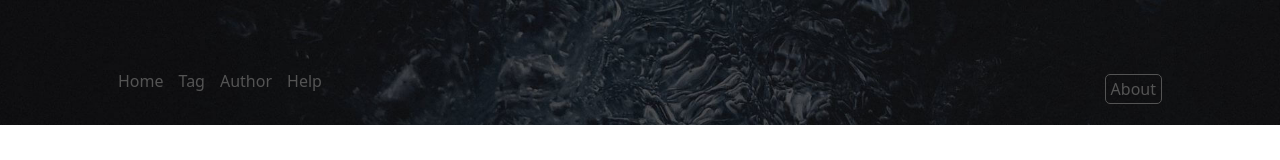
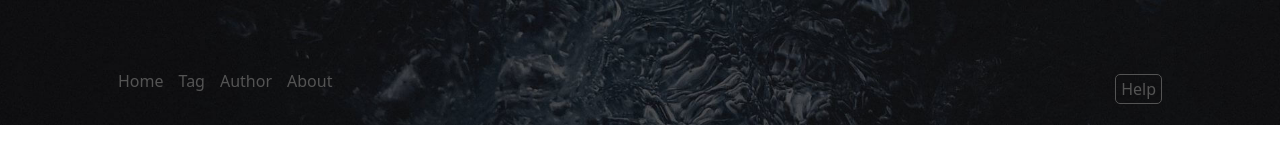
Before and after one commit to Ali-HkH/ghost-gatsby-static-react-bootstrap, a React (Create React App) app: page / in a window 1280 px wide. Shown: the part 322-482 px from the top of the page. Built offline with nearby package versions, Linux system fonts and the light colour scheme.

Commit message:
slightly change to the navbar

```diff
--- a/src/Components/Navigation/Navigation.css
+++ b/src/Components/Navigation/Navigation.css
@@ -20,12 +20,12 @@
     color: var(--light-text);
 }
 
-.about-btn {
+.help-btn {
     border: 1px solid var(--side-text);
     border-radius: 5px;
     padding: 3px 5px;
     transition: var(--main-transition);
 }
-.about-btn:hover {
+.help-btn:hover {
     color: var(--light-text);
 }
--- a/src/Components/Navigation/Navigation.js
+++ b/src/Components/Navigation/Navigation.js
@@ -17,12 +17,12 @@ function Navigation() {
                 <Link to="/author">Author</Link>
               </li>
               <li>
-                <Link to="https://ghost.org/docs/">Help</Link>
+                <Link to="/about">About</Link>
               </li>
             </ul>
           </div>
           <div className="right-nav">
-            <Link to="/about" className="about-btn">About</Link>
+            <Link to="https://ghost.org/docs/" className="help-btn">Help</Link>
           </div>
         </nav>
   )
```
